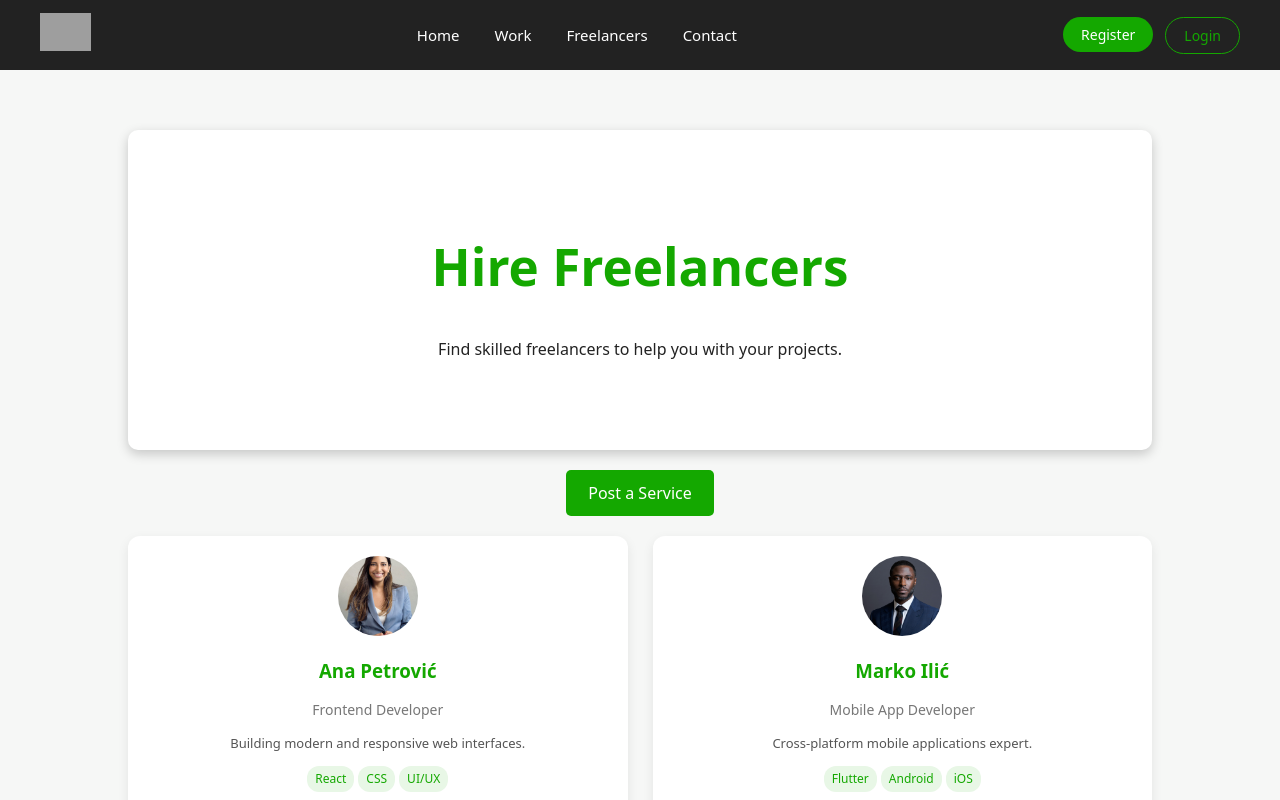
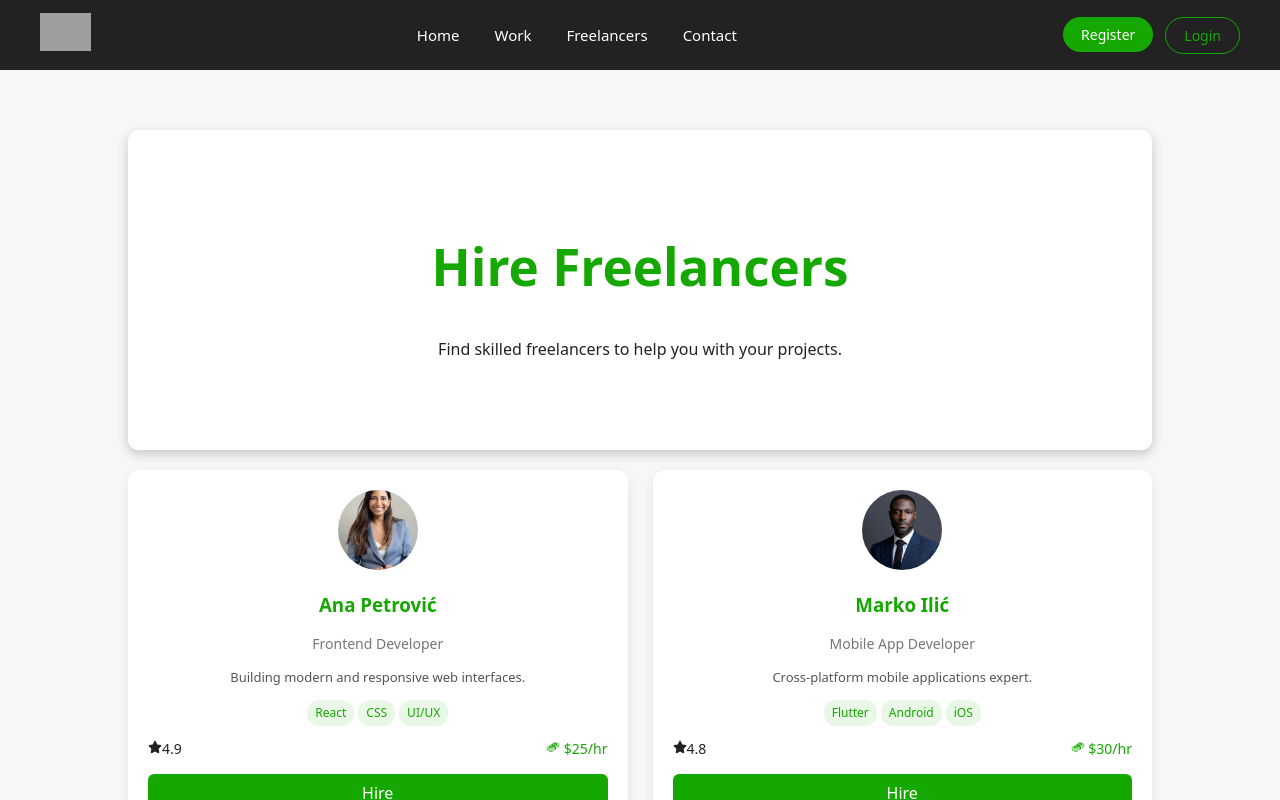
Before and after one commit to elab-development/internet-tehnologije-2025-freelancer_2022_0474, a React (Vite) app in the folder freelancer-platform-frontend/: page /freelancers in a window 1280 px wide. Shown: the top 800 px of the page. Built offline with nearby package versions, Linux system fonts and the light colour scheme; grey boxes are pictures that could not be loaded.

Commit message:
dugme se ne vidi ukoliko neko nema pravo da ga klikne

```diff
--- a/freelancer-platform-frontend/src/pages/FindWork.jsx
+++ b/freelancer-platform-frontend/src/pages/FindWork.jsx
@@ -11,6 +11,7 @@ const FindWork = () => {
 
   const [jobs, setJobs] = useState([]);
   const [loading, setLoading] = useState(true);
+  const user = JSON.parse(localStorage.getItem("user")) || null;
 
   const location = useLocation();
   const searchParams = new URLSearchParams(location.search);
@@ -47,9 +48,12 @@ const FindWork = () => {
           title="Available Jobs"
           desc="Here you can find various job opportunities tailored to your skills and preferences."
         />
+        {user?.role === "client" && (
           <div className="post-job-container">
             <button className="post-job" onClick={handlePostJob}>Post a Job</button>
           </div>
+        )}
+
 
         {loading ? (
           <p style={{ color: "#222", textAlign: "center", fontSize: "30px" }}>Loading jobs...</p>
--- a/freelancer-platform-frontend/src/pages/HireFreelancers.jsx
+++ b/freelancer-platform-frontend/src/pages/HireFreelancers.jsx
@@ -10,6 +10,7 @@ import { useLocation } from 'react-router-dom';
 
 const HireFreelancers = () => {
 
+  const user = JSON.parse(localStorage.getItem("user")) || null;
   const location = useLocation();
 const searchParams = new URLSearchParams(location.search);
 const searchQuery = searchParams.get("search")?.toLowerCase() || "";
@@ -27,9 +28,11 @@ const filteredFreelancers = searchQuery
     <section>
     <div className="hire-page">
       <HeroOtherPages title="Hire Freelancers" desc="Find skilled freelancers to help you with your projects."></HeroOtherPages>
+      {user?.role === "freelancer" && (
           <div className="post-service-container">
             <button className="post-service" onClick={handlePostService}>Post a Service</button>
           </div>
+      )}
       <div className="freelancers-grid">
         {filteredFreelancers.map(freelancer => (
           <FreelancerCard key={freelancer.id} freelancer={freelancer} />
```
